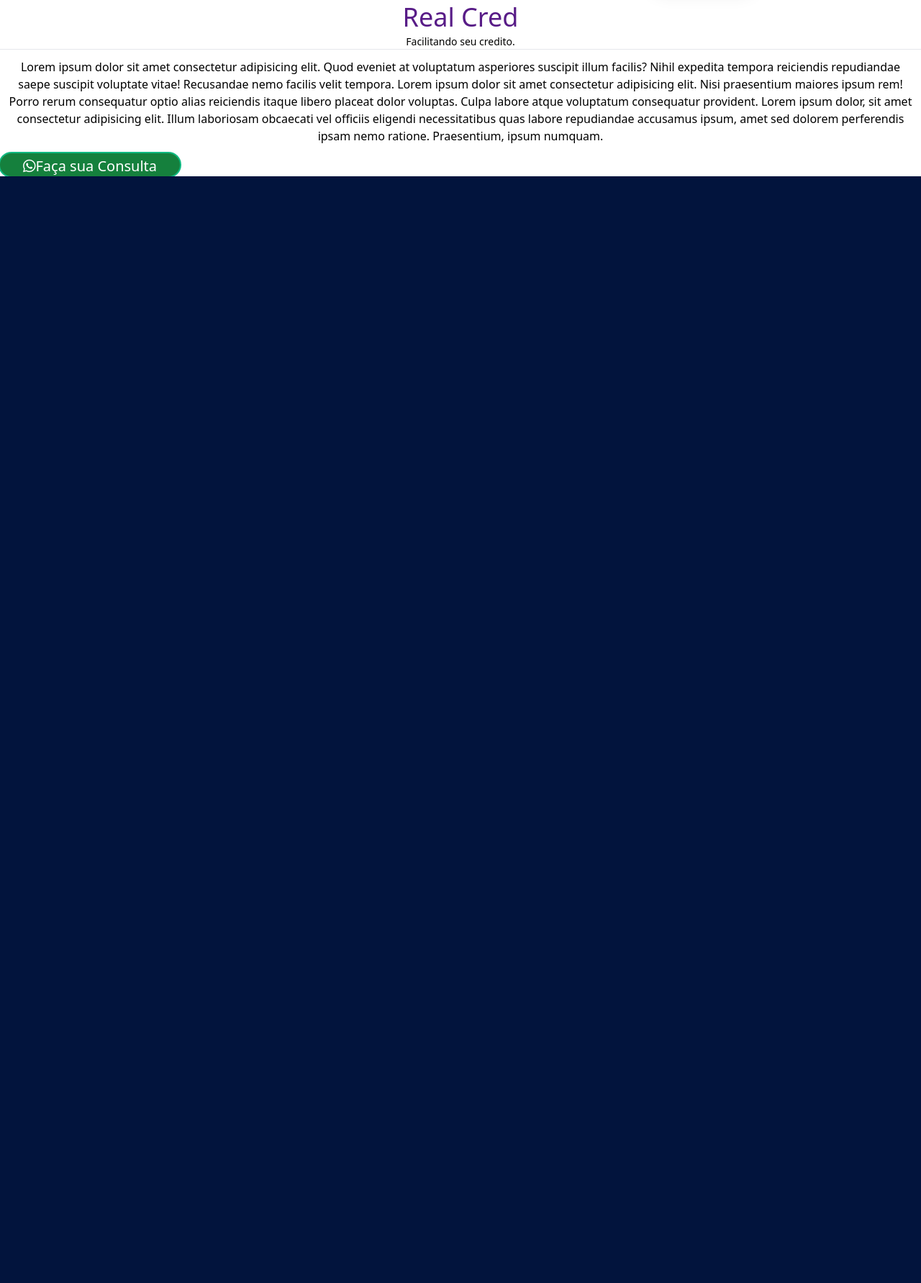
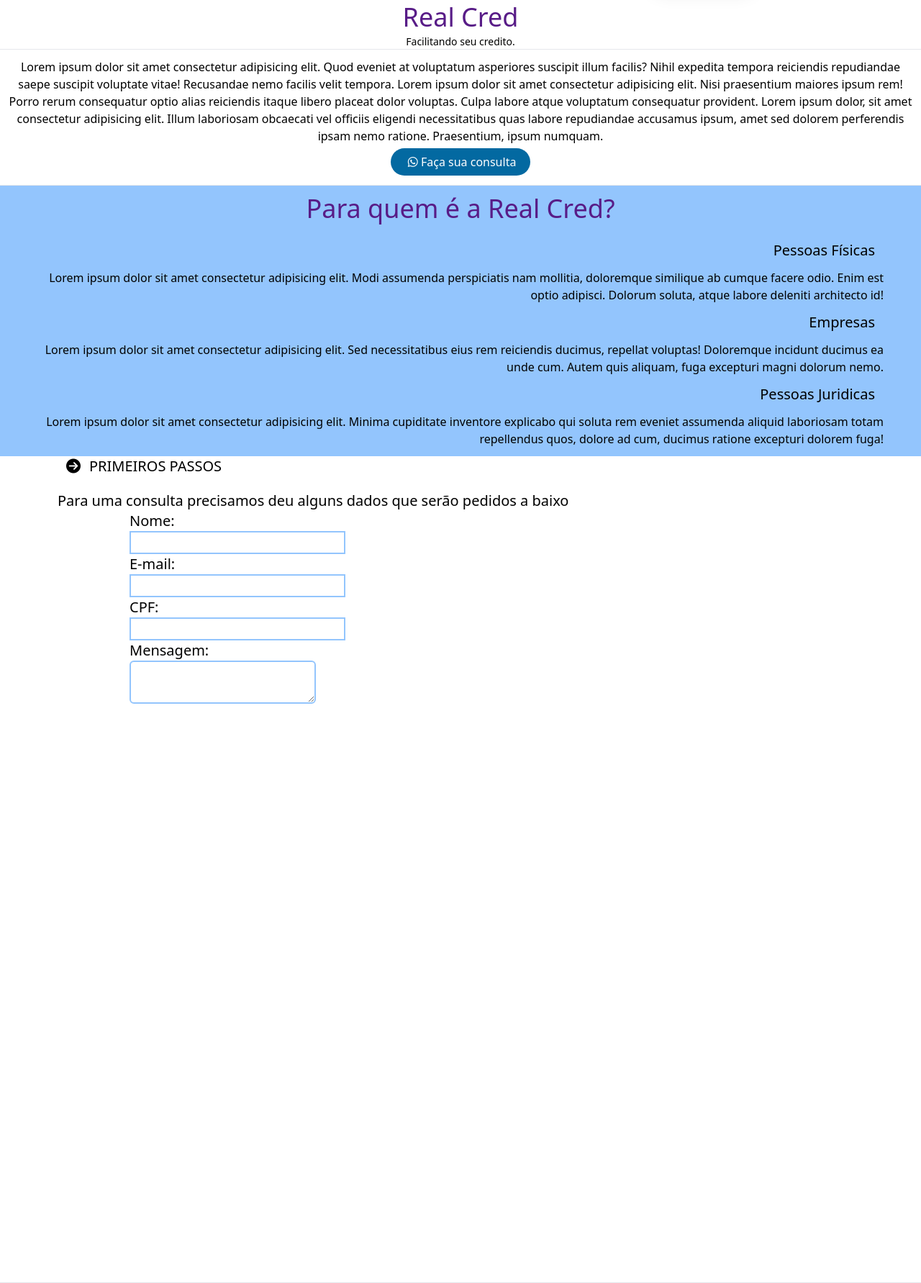
Before and after one commit to HumbertoVisgueira/SITE_EMPRESTIMO, a Django app: template templates/index.html in a window 1280 px wide. Shown: the part 584-2367 px from the top of the page at 72% size. Before the commit the page ends 829 px from the top, so only its background shows below. Run offline with Django 4.2, Linux system fonts and the light colour scheme; the template is opened without the code that fills it, so the values that code supplies are empty; some libraries are stand-ins or nearby versions.

Commit message:
Update index.html

```diff
--- a/templates/index.html
+++ b/templates/index.html
@@ -12,7 +12,7 @@
     <header style="background-color: #02143d; " class="text-right">
       <div class="Logo"><img src="Img/logo-removebg-preview (3).png"></div>
       <ul class="flex text-2xl flex-row-reverse text-white">
-        <li class="px-8 pt-6 mr-8"><button style="background-color: #02143d" class="rounded-full">Contatos</button></li>
+        <li class="px-8 pt-6 mr-8"><button style="background-color: #02143d">Contatos</button></li>
         <li class="px-8 pt-6 "><button class="border-white bg-white hover:bg-sky-700 rounded-full text-black hover:text-white ring-2 ring-sky-500 hover:ring-white px-4 pt-1 mb-4 shadow-xl ">Simulação</button></li>
         <li class="px-8 pt-6"><button style="background-color: #02143d" class="rounded-full">Quem somos</button></li>
         <li class="px-8 pt-6"><button style="background-color: #02143d" class="rounded-full">Inicio</button></li>
@@ -27,13 +27,52 @@
             <div class="flex flex-col justify-center gap-14 max-w-7xl m-auto">
             </div>
         </section>
-        <div class="flex flex-col justify-center gap14 max-w-7xl m-auto">
+        <div class="flex flex-col justify-center gap14 max-w-7xl m-auto rounded">
             <h2 class="p-3 text-center">Lorem ipsum dolor sit amet consectetur adipisicing elit. Quod eveniet at voluptatum asperiores suscipit illum facilis? Nihil expedita tempora reiciendis repudiandae saepe suscipit voluptate vitae! Recusandae nemo facilis velit tempora. Lorem ipsum dolor sit amet consectetur adipisicing elit. Nisi praesentium maiores ipsum rem! Porro rerum consequatur optio alias reiciendis itaque libero placeat dolor voluptas. Culpa labore atque voluptatum consequatur provident. Lorem ipsum dolor, sit amet consectetur adipisicing elit. Illum laboriosam obcaecati vel officiis eligendi necessitatibus quas labore repudiandae accusamus ipsum, amet sed dolorem perferendis ipsam nemo ratione. Praesentium, ipsum numquam.</h2>
-            <div class="rounded-full bg-green-700 px-4 pt-1 grid ring-2 ring-emerald-500 hover:ring-emerald-300 hover:bg-green-800 text-white uppercase max-w-[250px]">
-            <button class="text-xl justify-self-center items-center max-w-7xl"><i class="fa-brands fa-whatsapp "></i><a href="Wa.me/+5586988791545">Faça sua Consulta</a></button>
+
+        </div>
+        <section class="text-center border-b border-border pb-5">
+            <div class="justify-center">
+                <input type="button" class="rounded-full"><a href="Wa.me/+5586988791545" class="bg-sky-700 text-white rounded-full pt-2 px-5 pb-2 hover:text-black hover:bg-blue-200"> <i class="fa-brands fa-whatsapp "></i> Faça sua consulta</a>
             </div>
-        </div>
-
+        </section>
+        <section class="text-center border-b border-border pb-5">
+            <div type="Text" class="grid grid-rows-4">
+                <div class="bg-blue-300">
+                <h1 class="text-center text-4xl pt-3 text-purple-900">Para quem é a Real Cred?</h1>
+                <ul class="px-3 py-3 mx-10 text-right">
+                    <li class="text-xl text-bold px-3 py-3">Pessoas Físicas</li>
+                    <p>Lorem ipsum dolor sit amet consectetur adipisicing elit. Modi assumenda perspiciatis nam mollitia, doloremque similique ab cumque facere odio. Enim est optio adipisci. Dolorum soluta, atque labore deleniti architecto id!</p>
+                    <li class="text-xl text-bold px-3 py-3">Empresas</li>
+                    <p>Lorem ipsum dolor sit amet consectetur adipisicing elit. Sed necessitatibus eius rem reiciendis ducimus, repellat voluptas! Doloremque incidunt ducimus ea unde cum. Autem quis aliquam, fuga excepturi magni dolorum nemo.</p>
+                    <li class="text-xl text-bold px-3 py-3">Pessoas Juridicas</li>
+                    <p>Lorem ipsum dolor sit amet consectetur adipisicing elit. Minima cupiditate inventore explicabo qui soluta rem eveniet assumenda aliquid laboriosam totam repellendus quos, dolore ad cum, ducimus ratione excepturi dolorem fuga!</p>
+                </ul>
+            </div>
+                <div type="text_1" class="text-left pl-20">
+                <span class="text-xl"><i class="fa-solid fa-circle-arrow-right px-3"></i>PRIMEIROS PASSOS</span>
+                <p class="mt-5 text-xl">Para uma consulta precisamos deu alguns dados que serão pedidos a baixo</p>
+                    <div class=" px-5">
+                        <div class="mx-20 text-xl">
+                            <label for="nome" class=" rounded-lg ">Nome:</label>
+                            <input type="text" id="nome" style="display: block;" class="border-2  border-blue-300"/>
+                        </div>
+                        <div class="mx-20 text-xl">
+                            <label for="email" class=" rounded-lg">E-mail:</label>
+                            <input type="email" id="email" style="display: block;" class="border-2  border-blue-300"/>
+                        </div>
+                        <div class="mx-20 text-xl">
+                            <label for="number" class=" rounded-lg">CPF:</label>
+                            <input type="text" id="number" style="display: block;" class="border-2  border-blue-300"/>
+                        </div>
+                        <div class="mx-20 text-xl">
+                            <label for="msg" class="">Mensagem:</label>
+                            <textarea style="display: block;" class="border-2 border-blue-300 rezise-x rounded-md"></textarea>
+                        </div>
+                    </div>
+                </div>
+            </div>
+        </section>
     </main>
 
 </body>
```
